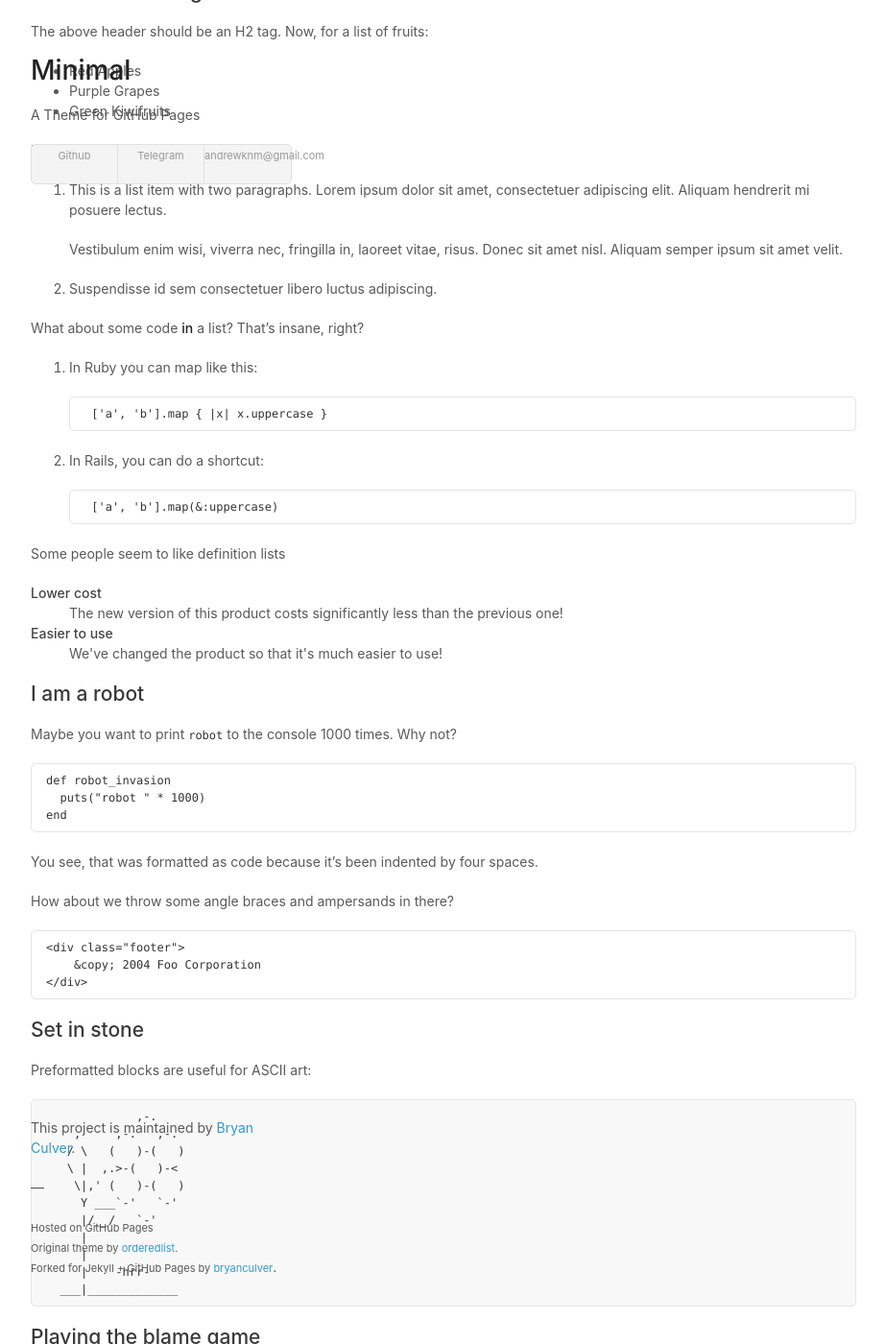
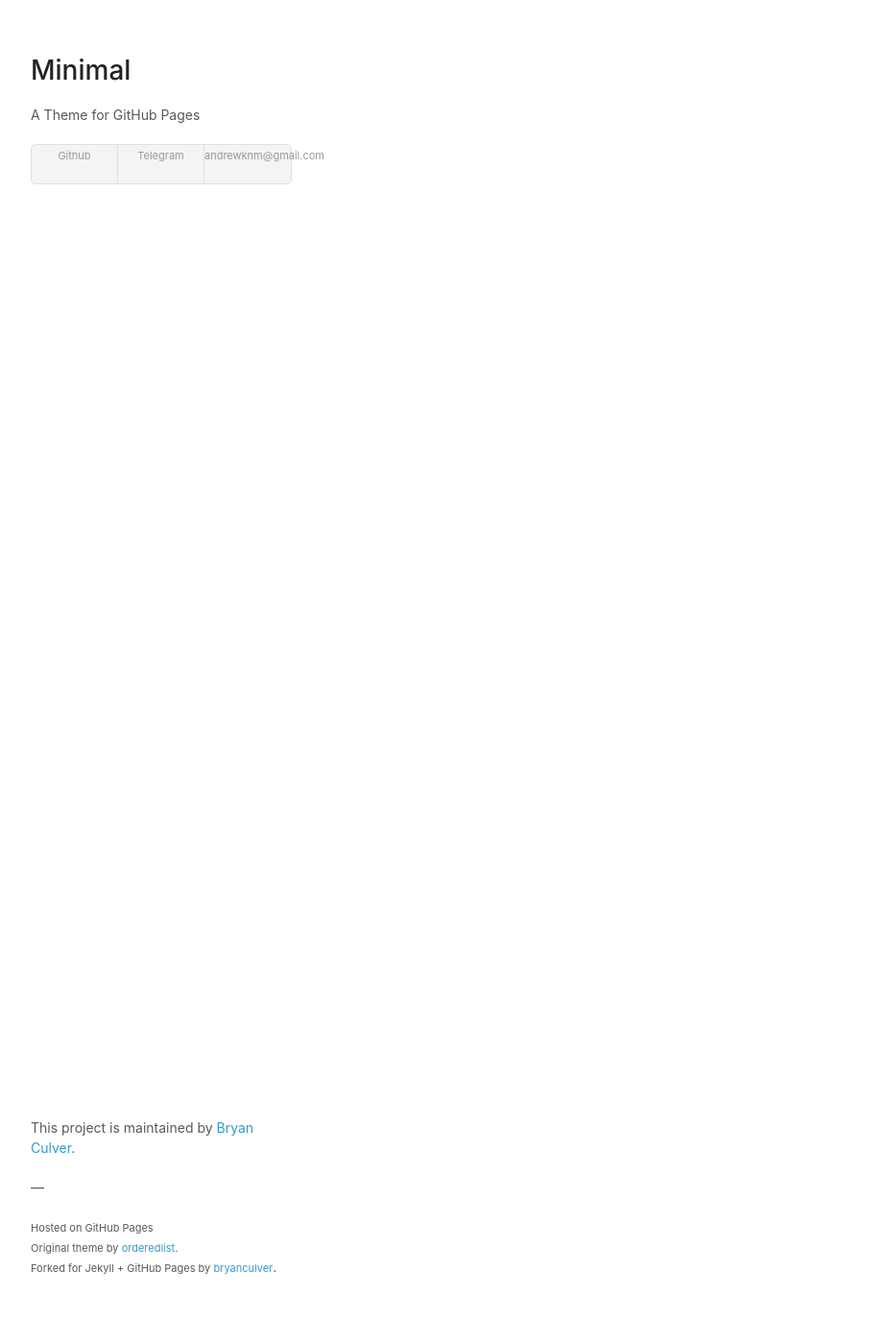
Before and after one commit to AndrewKNm/AndrewKNm.github.io, a Jekyll site: the page built from index.md, in a window 1280 px wide and 1400 px high, scrolled down 670 px. Shown: the whole window at 96% size, without its empty margins (178-1101 px from the left). Built offline with Jekyll 4.4.1, drawn with Linux system fonts in a browser that asks for light colours; some of the changed text lies outside the part shown.

Commit message:
bugbugbug

```diff
--- a/index.md
+++ b/index.md
@@ -25,132 +25,3 @@ In addition to the changes in the previous section, certain references are auto-
 * User/Project#Num: mojombo/god#1
 
 These are dangerous goodies though, and we need to make sure email addresses don't get mangled:
-
-My email addy is tom@github.com.
-
-Math is hard, let's go shopping
--------------------------------
-
-In first grade I learned that 5 > 3 and 2 < 7. Maybe some arrows. 1 -> 2 -> 3. 9 <- 8 <- 7.
-
-Triangles man! a^2 + b^2 = c^2
-
-We all like making lists
-------------------------
-
-The above header should be an H2 tag. Now, for a list of fruits:
-
-* Red Apples
-* Purple Grapes
-* Green Kiwifruits
-
-Let's get crazy:
-
-1.  This is a list item with two paragraphs. Lorem ipsum dolor
-    sit amet, consectetuer adipiscing elit. Aliquam hendrerit
-    mi posuere lectus.
-
-    Vestibulum enim wisi, viverra nec, fringilla in, laoreet
-    vitae, risus. Donec sit amet nisl. Aliquam semper ipsum
-    sit amet velit.
-
-2.  Suspendisse id sem consectetuer libero luctus adipiscing.
-
-What about some code **in** a list? That's insane, right?
-
-1. In Ruby you can map like this:
-
-        ['a', 'b'].map { |x| x.uppercase }
-
-2. In Rails, you can do a shortcut:
-
-        ['a', 'b'].map(&:uppercase)
-
-Some people seem to like definition lists
-
-<dl>
-  <dt>Lower cost</dt>
-  <dd>The new version of this product costs significantly less than the previous one!</dd>
-  <dt>Easier to use</dt>
-  <dd>We've changed the product so that it's much easier to use!</dd>
-</dl>
-
-I am a robot
-------------
-
-Maybe you want to print `robot` to the console 1000 times. Why not?
-
-    def robot_invasion
-      puts("robot " * 1000)
-    end
-
-You see, that was formatted as code because it's been indented by four spaces.
-
-How about we throw some angle braces and ampersands in there?
-
-    <div class="footer">
-        &copy; 2004 Foo Corporation
-    </div>
-
-Set in stone
-------------
-
-Preformatted blocks are useful for ASCII art:
-
-<pre>
-             ,-.
-    ,     ,-.   ,-.
-   / \   (   )-(   )
-   \ |  ,.>-(   )-<
-    \|,' (   )-(   )
-     Y ___`-'   `-'
-     |/__/   `-'
-     |
-     |
-     |    -hrr-
-  ___|_____________
-</pre>
-
-Playing the blame game
-----------------------
-
-If you need to blame someone, the best way to do so is by quoting them:
-
-> I, at any rate, am convinced that He does not throw dice.
-
-Or perhaps someone a little less eloquent:
-
-> I wish you'd have given me this written question ahead of time so I
-> could plan for it... I'm sure something will pop into my head here in
-> the midst of this press conference, with all the pressure of trying to
-> come up with answer, but it hadn't yet...
->
-> I don't want to sound like
-> I have made no mistakes. I'm confident I have. I just haven't - you
-> just put me under the spot here, and maybe I'm not as quick on my feet
-> as I should be in coming up with one.
-
-Table for two
--------------
-
-<table>
-  <tr>
-    <th>ID</th><th>Name</th><th>Rank</th>
-  </tr>
-  <tr>
-    <td>1</td><td>Tom Preston-Werner</td><td>Awesome</td>
-  </tr>
-  <tr>
-    <td>2</td><td>Albert Einstein</td><td>Nearly as awesome</td>
-  </tr>
-</table>
-
-Crazy linking action
---------------------
-
-I get 10 times more traffic from [Google] [1] than from
-[Yahoo] [2] or [MSN] [3].
-
-  [1]: http://google.com/        "Google"
-  [2]: http://search.yahoo.com/  "Yahoo Search"
-  [3]: http://search.msn.com/    "MSN Search"
```
